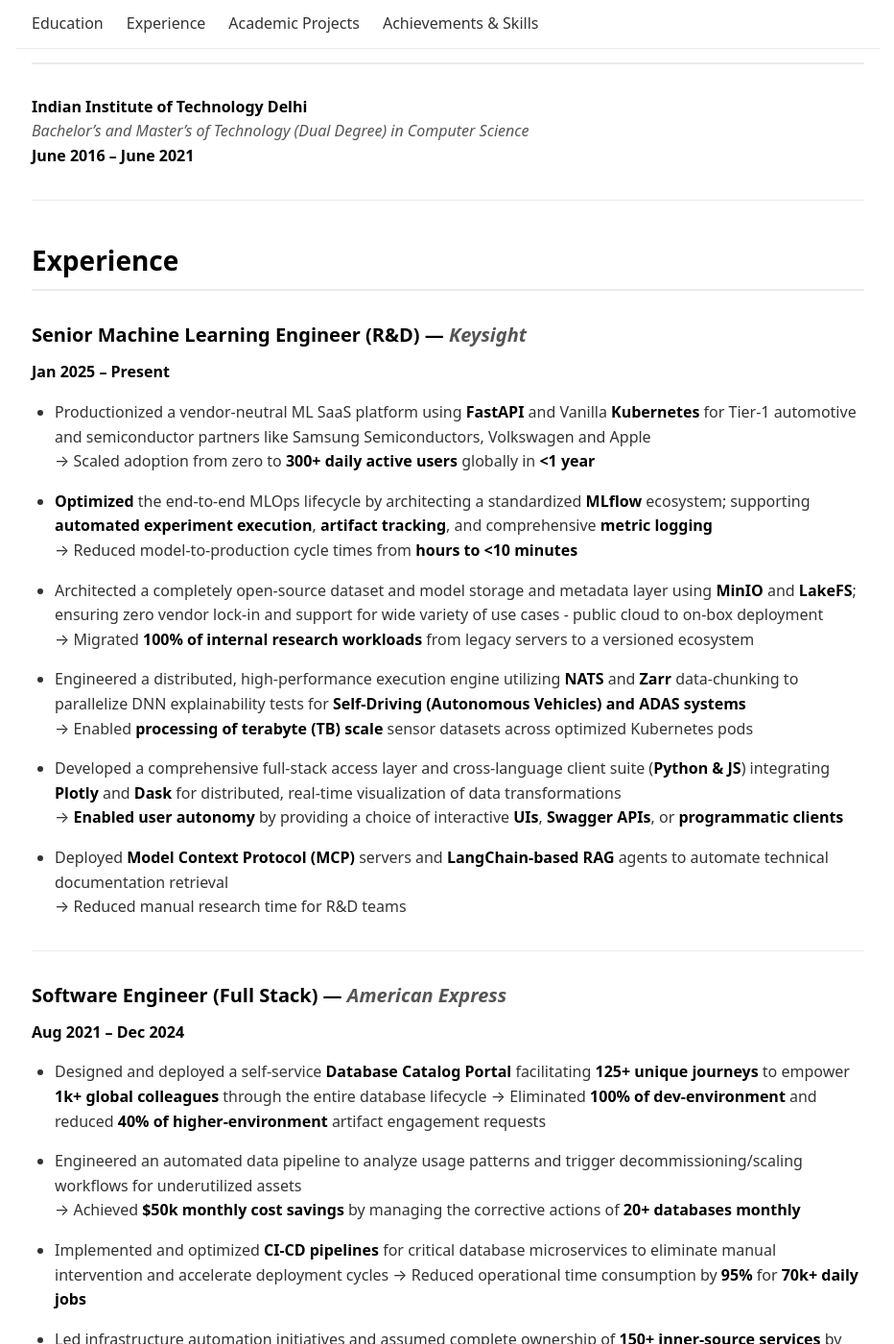
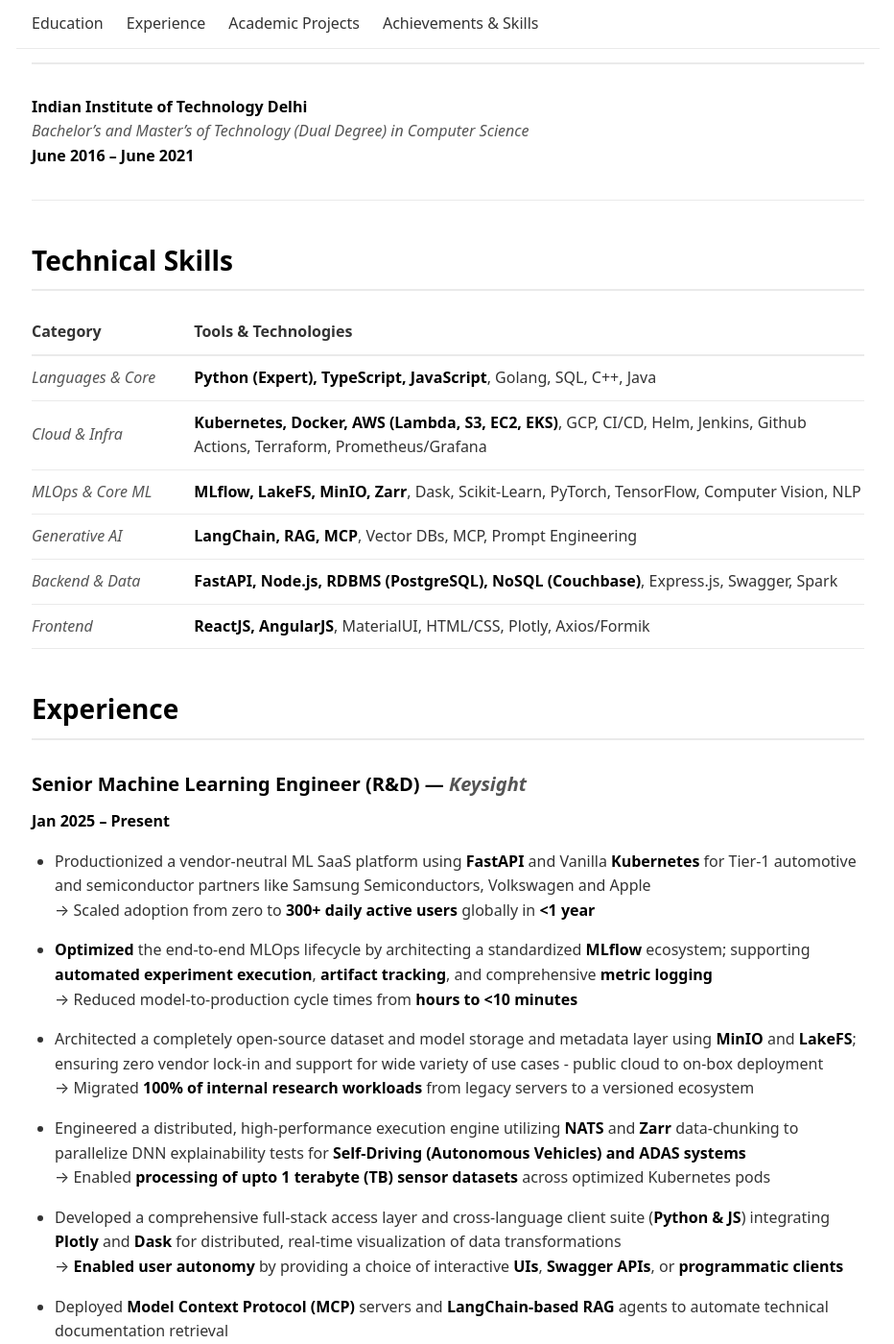
Before and after one commit to khichinho/khichinho.github.io, a Jekyll site: the page built from index.md, in a window 1280 px wide and 1400 px high, scrolled down 371 px. Shown: the whole window at 96% size, without its empty margins (173-1105 px from the left). Built offline with Jekyll 4.4.1, drawn with Linux system fonts in a browser that asks for light colours; some of the changed text lies outside the part shown.

```diff
--- a/_layouts/default.html
+++ b/_layouts/default.html
@@ -10,7 +10,7 @@
     <!-- Open Graph for LinkedIn/Social Sharing -->
     <meta property="og:title" content="{{ page.title }}">
     <meta property="og:description" content="{{ site.description }}">
-    <meta property="og:image" content="{{ site.url }}/Hardik Khichi.jpeg">
+    <meta property="og:image" content="{{ site.url }}/hardik.jpeg">
     <meta property="og:url" content="{{ site.url }}">
     <meta property="og:type" content="profile">
 
@@ -18,7 +18,7 @@
     <meta name="twitter:card" content="summary">
     <meta name="twitter:title" content="{{ page.title }}">
     <meta name="twitter:description" content="{{ site.description }}">
-    <meta name="twitter:image" content="{{ site.url }}/Hardik Khichi.jpeg">
+    <meta name="twitter:image" content="{{ site.url }}/hardik.jpeg">
 
     <title>{{ page.title }} - {{ site.description }}</title>
     <link rel="stylesheet" href="{{ '/assets/css/style.css' | relative_url }}">
--- a/assets/css/style.scss
+++ b/assets/css/style.scss
@@ -253,6 +253,41 @@ section {
   margin-bottom: 2rem !important;
 }
 
+/* Table styling for Technical Skills */
+table {
+  width: 100% !important;
+  border-collapse: collapse !important;
+  margin: 1rem 0 !important;
+}
+
+table thead th {
+  text-align: left !important;
+  font-weight: 700 !important;
+  border-bottom: 2px solid #eaeaea !important;
+  padding: 10px 0 !important;
+}
+
+table tbody td {
+  padding: 10px 0 !important;
+  border-bottom: 1px solid #eaeaea !important;
+  line-height: 1.6 !important;
+}
+
+table tbody td:first-child {
+  font-weight: 400 !important;
+  font-style: italic !important;
+  color: #555 !important;
+  min-width: 130px !important;
+  white-space: nowrap !important;
+  padding-right: 40px !important;
+  padding-left: 0 !important;
+}
+
+table tbody td:last-child {
+  padding-left: 0 !important;
+  padding-right: 0 !important;
+}
+
 /* Responsive */
 @media (max-width: 768px) {
   body {
--- a/index.md
+++ b/index.md
@@ -4,7 +4,7 @@ title: Hardik Khichi
 ---
 
 <div class="profile-header">
-  <img src="Hardik Khichi.jpeg" alt="Hardik Khichi - Senior Machine Learning Engineer" class="profile-image">
+  <img src="hardik.jpeg" alt="Hardik Khichi - Senior Machine Learning Engineer" class="profile-image">
   <div class="profile-info">
     <h1>Hardik Khichi</h1>
     <p class="tagline"><strong>Senior Machine Learning Engineer | MLOps & Full Stack</strong></p>
@@ -27,6 +27,19 @@ _Bachelor's and Master's of Technology (Dual Degree) in Computer Science_
 
 ---
 
+## Technical Skills
+
+
+| Category | Tools & Technologies |
+| :--- | :--- |
+| Languages & Core | **Python (Expert), TypeScript, JavaScript**, Golang, SQL, C++, Java |
+| Cloud & Infra | **Kubernetes, Docker, AWS (Lambda, S3, EC2, EKS)**, GCP, CI/CD, Helm, Jenkins, Github Actions, Terraform, Prometheus/Grafana |
+| MLOps & Core ML | **MLflow, LakeFS, MinIO, Zarr**, Dask, Scikit-Learn, PyTorch, TensorFlow, Computer Vision, NLP |
+| Generative AI | **LangChain, RAG, MCP**, Vector DBs, MCP, Prompt Engineering |
+| Backend & Data | **FastAPI, Node.js, RDBMS (PostgreSQL), NoSQL (Couchbase)**, Express.js, Swagger, Spark |
+| Frontend | **ReactJS, AngularJS**, MaterialUI, HTML/CSS, Plotly, Axios/Formik |
+
+
 ## Experience
 
 ### Senior Machine Learning Engineer (R&D) — _Keysight_
@@ -43,7 +56,7 @@ _Bachelor's and Master's of Technology (Dual Degree) in Computer Science_
   → Migrated **100% of internal research workloads** from legacy servers to a versioned ecosystem
 
 * Engineered a distributed, high-performance execution engine utilizing **NATS** and **Zarr** data-chunking to parallelize DNN explainability tests for **Self-Driving (Autonomous Vehicles) and ADAS systems**
-  → Enabled  **processing of terabyte (TB) scale** sensor datasets across optimized Kubernetes pods
+  → Enabled  **processing of upto 1 terabyte (TB) sensor datasets** across optimized Kubernetes pods
 
 * Developed a comprehensive full-stack access layer and cross-language client suite (**Python & JS**) integrating **Plotly** and **Dask** for distributed, real-time visualization of data transformations
   → **Enabled user autonomy** by providing a choice of interactive **UIs**, **Swagger APIs**, or **programmatic clients**
@@ -72,7 +85,14 @@ _Bachelor's and Master's of Technology (Dual Degree) in Computer Science_
 * **Served as Scrum Master** for the India Database Workstream, managing **JIRA** workflows and **orchestrating PI/Sprint Planning** for global cross-functional teams
   → Streamlined delivery velocity and ensured alignment across high-concurrency database initiatives
 
+### Software Engineer Intern — _American Express_
 
+**May 2020 – June 2020**
+
+* Engineered a full-stack ML recommendation engine for Agile tools (Rally/Jira) using **Python (Flask, Scikit-Learn)** and **React/Redux**, backed by **Java (Flux/Mono)** data pipeline
+  → Maximized developer productivity, achieving a **35% improvement** in ticket delivery velocity
+
+* Implemented discrete optimization algorithms using **GAMS** and comprehensive testing via **JUnit**, securing a **top-5 position** in the India Innovation Hackathon (100+ participants)
 
 ---
 
@@ -80,30 +100,61 @@ _Bachelor's and Master's of Technology (Dual Degree) in Computer Science_
 
 ### Master's Scholar — _IIT Delhi_
 
-**Jul 2019 – Jun 2021**
+**Sep 2020 – Jun 2021**
 
-* Pioneered a real-time medical procedure analysis tool using **U-Net** and **Link-Net CNN** models for surgical skill evaluation
+* Pioneered a novel real-time medical procedure analysis tool using **U-net** and **Link-net** CNN architectures for surgical segmentation.
+* Developed context recognition and feature extraction modules utilizing **VGG-net**, **Alex-net**, and image processing for automated surgical scoring
+* Engineered deep neural network pipelines to objectively evaluate neurosurgeon training performance
   → Secured **HRD Ministry funding** via collaborative research with **AIIMS Delhi**
-
-* Developed context recognition and feature extraction modules using **VGG-Net** and deep neural networks for automated scoring
-  → Achieved high-fidelity skill grading for neurosurgeon training
 
 ---
 
-## Achievements & Skills
+### Bachelor's Scholar — _IIT Delhi_
+
+**Jan 2020 – April 2020**
+
+* Analyzed instruction-level parallelism and register access patterns across **x86, ARM, and RISC** architectures to predict algorithm runtime
+  → Modeled execution latency using **PyTorch**, linking low-level hardware constraints to high-level code scaling parameters
+
+---
+
+### Data Science Research Intern — _Flipkart Labs_
+
+**May 2019 – June 2019**
+
+* Conducted research utilizing scalable anomaly detectors (**M-Zoom & M-Biz**) and **dense sub-tensor mining** to identify potential attack vectors for **20k+ cohorts**
+  → Triggered early detection of suspicious activities regarding marketplace abuse and fraud return orders
+
+---
+
+### Data Science Intern — _RateGain_
+
+**May 2018 – June 2018**
+
+* Built a hotel price prediction **Demand Forecasting Model** and user review **Sentiment Analysis Engine** to optimize inventory pricing
+  → Generated **$150k+ in annual savings** for the organization
+
+* Engineered scalable data ingestion and processing pipelines using **Apache Beam**, **Spark**, **Hadoop**, and **BigQuery** on **GCP Dataflow**
+  → Showcased architectural achievements at the **Google Cloud Summit India (2018)**
+
+---
+
+## Achievements
+
+### Engineering Leadership
+* **Strategic Engineering Lead** — Serving as the Acting Lead for a distributed **Automotive R&D team**; authored the **Technical Roadmap (30+ pages)** to define strategic milestones and orchestrated **JIRA sprint planning** to align Product Management with Engineering execution across global time zones with German engineers.
+* **Talent & Hiring Strategy** — Conducted **20+ technical interviews for India & Barcelona R&D centers**; defined evaluation rubrics **for Senior SDE & Architect roles** to raise the global engineering bar.
+* **Mentorship** — Guided **4 SDE Interns** through full project lifecycles, driving code quality standards and architectural reviews that facilitated successful professional journeys.
+
+### Academic Excellence
+* **99.97 Percentile** in IIT-JEE 2016 (Top 0.03%)
+* **99.84 Percentile** in KVPY 2015
+* **NTSE Scholar** in 2014
+
+### Competitions
+* **3rd Place, GrowthHack 2021** — Developed a **RASA NLU** voice-assistant selected for incubation due to high business viability.
 
 ### Certifications
 * **Associate Cloud Engineer** — Google Cloud Platform (GCP)
 
-### Academics
-* **99.97 Percentile** in IIT-JEE 2016
-* **99.84 Percentile** in KVPY 2015
-* **NTSE Scholar**
-
-### Competitions
-* **3rd Place, Growth Hack 2021** — Developed a RASA NLU virtual assistant for credit card applicants
-
-### Skills
-**Python** | **Go** | **Node.js** | **React** | **Kubernetes** | **Docker** | **Terraform** | **MLflow** | **NATS** | **FastAPI**
-
 ---
```
Also changed, not shown: other parts of _layouts/default.html (+1 -1 lines), hardik.jpeg (renamed from Hardik Khichi.jpeg).
